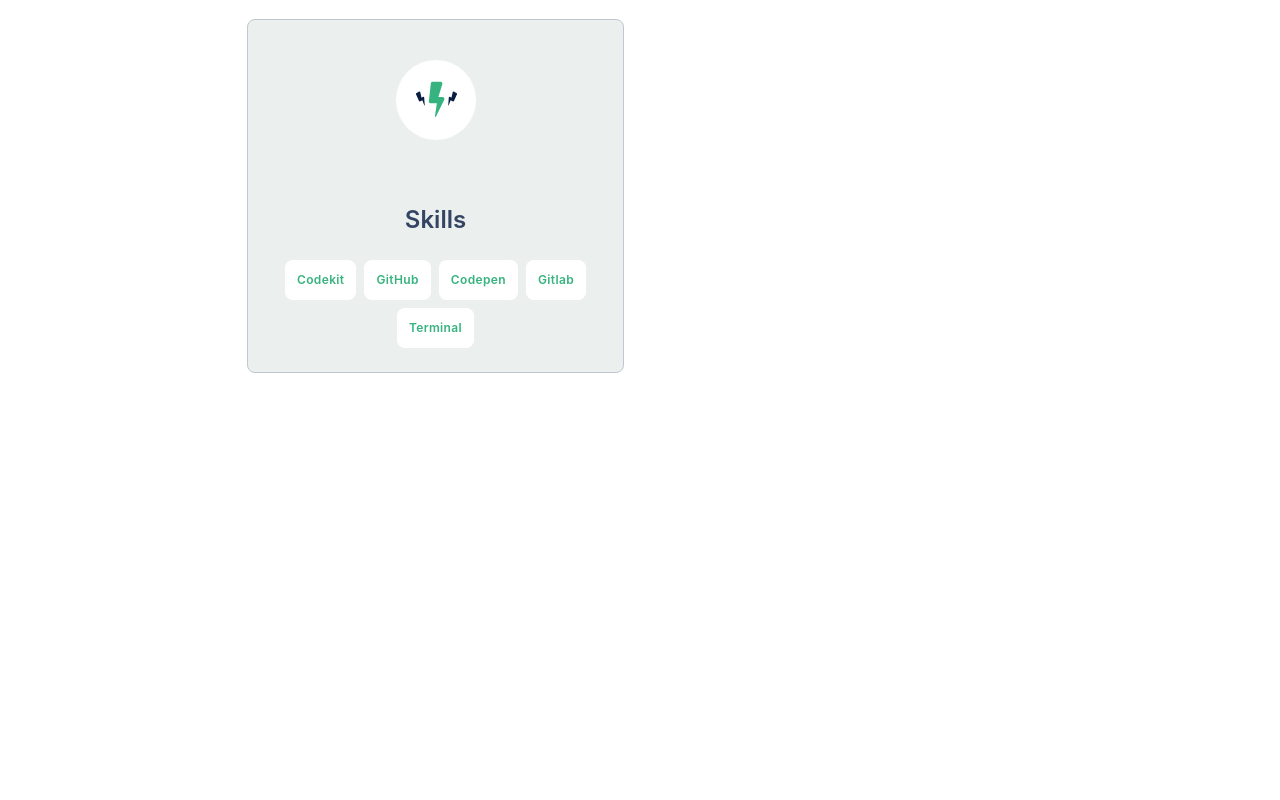
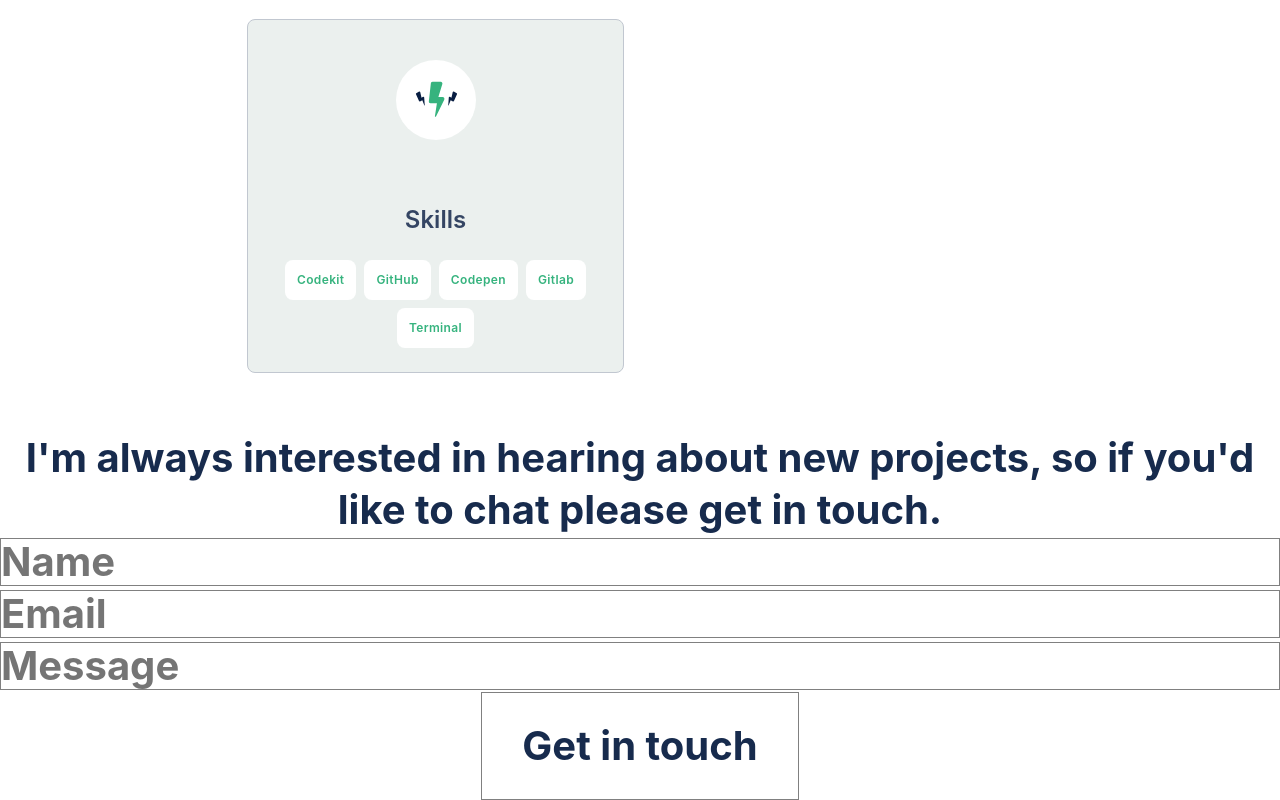
Before and after one commit to elad237/elad237.github.io, a website: page index.html in a window 1280 px wide. Shown: the part 3278-4078 px from the top of the page. Before the commit the page ends 3710 px from the top, so only its background shows below. Drawn offline with Linux system fonts and the light colour scheme.

Commit message:
Add Contact form

```diff
--- a/index.html
+++ b/index.html
@@ -197,6 +197,13 @@
             </div>
         </section>
     </section>
+    <form action="">
+        <p>I'm always interested in hearing about new projects, so if you'd like to chat please get in touch.</p>
+        <input type="text" placeholder="Name">
+        <input type="text" placeholder="Email">
+        <input type="text" placeholder="Message">
+        <button>Get in touch</button>
+    </form>
     </main>
   </body>
 </html>
```
